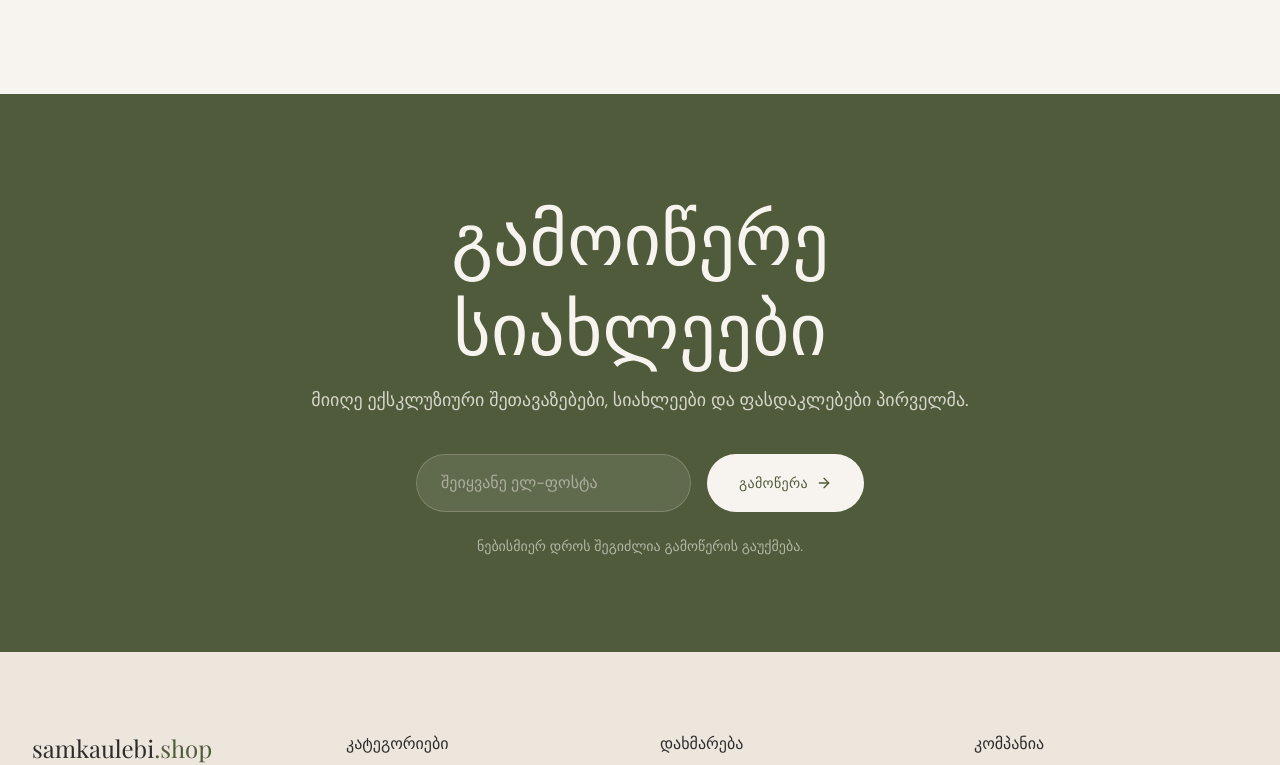
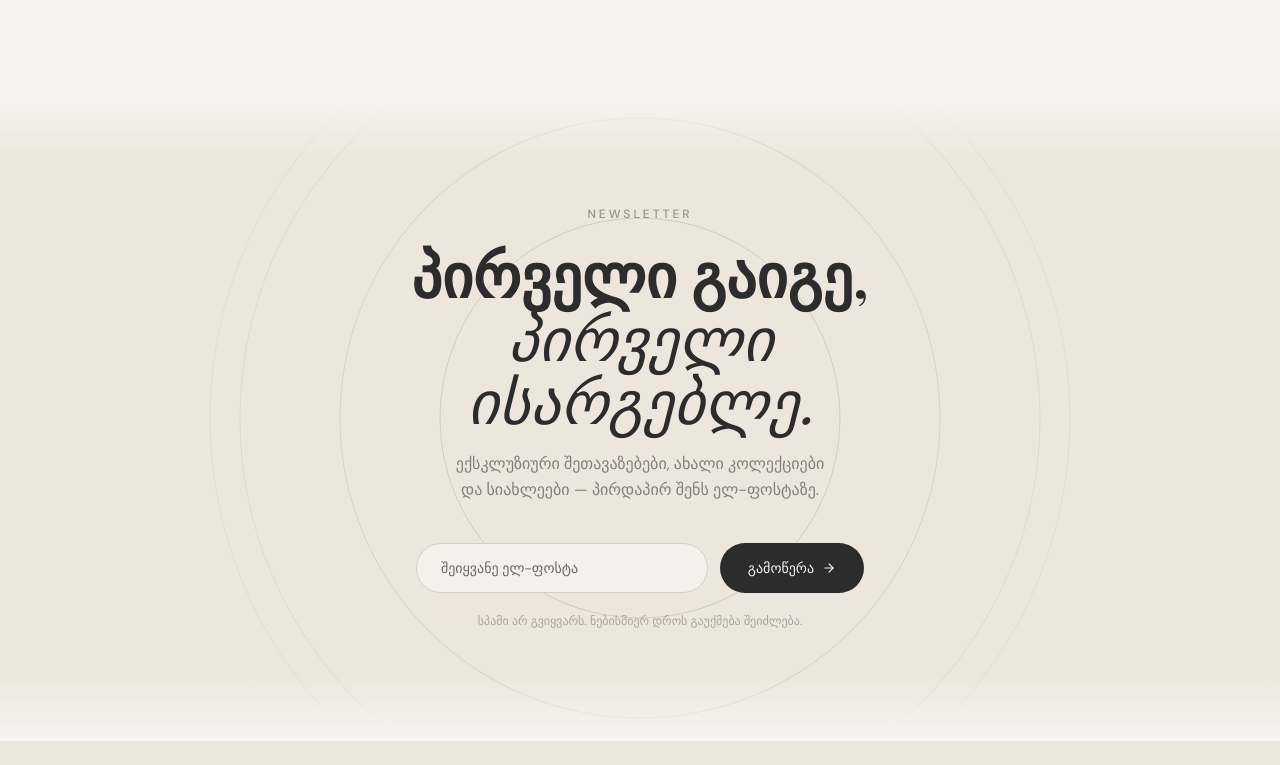
Before and after one commit to jabamtsariashvili085-droid/samkaulebi.shop, a Next.js app: page / in a window 1280 px wide. Shown: the part 6878-7643 px from the top of the page. Built offline with nearby package versions, Linux system fonts and the light colour scheme.

Commit message:
design: airy newsletter section — cream bg, decorative rings, refined copy

```diff
--- a/components/boty/newsletter.tsx
+++ b/components/boty/newsletter.tsx
@@ -1,6 +1,4 @@
 "use client"
-
-import React from "react"
 
 import { useState } from "react"
 import { ArrowRight, Check } from "lucide-react"
@@ -9,7 +7,7 @@ export function Newsletter() {
   const [email, setEmail] = useState("")
   const [isSubscribed, setIsSubscribed] = useState(false)
 
-  const handleSubmit = (e: React.FormEvent) => {
+  const handleSubmit = (e: React.BaseSyntheticEvent) => {
     e.preventDefault()
     if (email) {
       setIsSubscribed(true)
@@ -18,43 +16,70 @@ export function Newsletter() {
   }
 
   return (
-    <section className="py-24 bg-primary">
-      <div className="max-w-7xl mx-auto px-6 lg:px-8">
-        <div className="max-w-2xl mx-auto text-center">
-          <h2 className="font-serif text-4xl leading-tight text-primary-foreground mb-4 text-balance md:text-7xl">
-            გამოიწერე სიახლეები
+    <section className="relative py-28 overflow-hidden bg-[#EDE6DC]">
+      {/* Decorative background rings */}
+      <div className="absolute inset-0 flex items-center justify-center pointer-events-none select-none">
+        <svg
+          width="900"
+          height="900"
+          viewBox="0 0 900 900"
+          fill="none"
+          className="opacity-[0.18]"
+        >
+          <circle cx="450" cy="450" r="200" stroke="#4F5B3A" strokeWidth="1" />
+          <circle cx="450" cy="450" r="300" stroke="#4F5B3A" strokeWidth="0.75" />
+          <circle cx="450" cy="450" r="400" stroke="#4F5B3A" strokeWidth="0.5" />
+          <circle cx="450" cy="450" r="430" stroke="#4F5B3A" strokeWidth="0.4" />
+        </svg>
+      </div>
+
+      {/* Soft top/bottom edge fades */}
+      <div className="absolute inset-x-0 top-0 h-16 bg-gradient-to-b from-background to-transparent" />
+      <div className="absolute inset-x-0 bottom-0 h-16 bg-gradient-to-t from-background to-transparent" />
+
+      <div className="relative max-w-7xl mx-auto px-6 lg:px-8">
+        <div className="max-w-xl mx-auto text-center">
+          {/* Eyebrow */}
+          <p className="text-xs uppercase tracking-[0.25em] text-foreground/45 font-medium mb-5">
+            Newsletter
+          </p>
+
+          <h2 className="font-serif text-4xl md:text-6xl leading-[1.05] text-foreground mb-5 text-balance font-semibold">
+            პირველი გაიგე,<br />
+            <span className="font-normal italic">პირველი ისარგებლე.</span>
           </h2>
-          <p className="text-lg text-primary-foreground/80 mb-10">
-            მიიღე ექსკლუზიური შეთავაზებები, სიახლეები და ფასდაკლებები პირველმა.
+
+          <p className="text-base text-foreground/55 mb-10 max-w-sm mx-auto leading-relaxed">
+            ექსკლუზიური შეთავაზებები, ახალი კოლექციები და სიახლეები — პირდაპირ შენს ელ-ფოსტაზე.
           </p>
 
           {isSubscribed ? (
-            <div className="inline-flex items-center gap-3 bg-primary-foreground/10 backdrop-blur-sm rounded-full px-8 py-4">
-              <Check className="w-5 h-5 text-primary-foreground" />
-              <span className="text-primary-foreground">მადლობა გამოწერისთვის!</span>
+            <div className="inline-flex items-center gap-3 bg-primary/10 border border-primary/20 rounded-full px-8 py-4">
+              <Check className="w-4 h-4 text-primary" />
+              <span className="text-sm text-foreground font-medium">მადლობა! გამოწერა წარმატებულია.</span>
             </div>
           ) : (
-            <form onSubmit={handleSubmit} className="flex flex-col sm:flex-row gap-4 max-w-md mx-auto">
+            <form onSubmit={handleSubmit} className="flex flex-col sm:flex-row gap-3 max-w-md mx-auto">
               <input
                 type="email"
                 value={email}
                 onChange={(e) => setEmail(e.target.value)}
                 placeholder="შეიყვანე ელ-ფოსტა"
-                className="flex-1 bg-primary-foreground/10 backdrop-blur-sm border border-primary-foreground/20 rounded-full px-6 py-4 text-primary-foreground placeholder:text-primary-foreground/50 focus:outline-none focus:border-primary-foreground/40 boty-transition"
+                className="flex-1 bg-background/70 backdrop-blur-sm border border-border rounded-full px-6 py-3.5 text-foreground text-sm placeholder:text-muted-foreground focus:outline-none focus:ring-2 focus:ring-primary/20 focus:border-primary/40 transition-all"
                 required
               />
               <button
                 type="submit"
-                className="group inline-flex items-center justify-center gap-2 bg-primary-foreground text-primary px-8 py-4 rounded-full text-sm tracking-wide boty-transition hover:bg-primary-foreground/90"
+                className="group inline-flex items-center justify-center gap-2 bg-foreground text-background px-7 py-3.5 rounded-full text-sm font-medium hover:bg-foreground/85 transition-all duration-300 whitespace-nowrap"
               >
                 გამოწერა
-                <ArrowRight className="w-4 h-4 group-hover:translate-x-1 boty-transition" />
+                <ArrowRight className="w-3.5 h-3.5 group-hover:translate-x-0.5 transition-transform duration-200" />
               </button>
             </form>
           )}
 
-          <p className="text-sm text-primary-foreground/60 mt-6">
-            ნებისმიერ დროს შეგიძლია გამოწერის გაუქმება.
+          <p className="text-xs text-foreground/35 mt-5">
+            სპამი არ გვიყვარს. ნებისმიერ დროს გაუქმება შეიძლება.
           </p>
         </div>
       </div>
```
